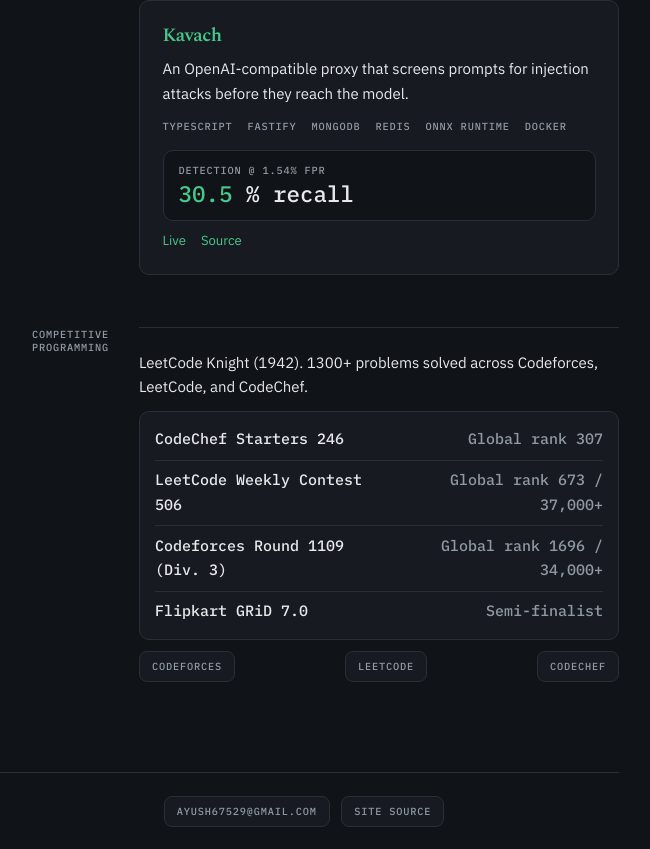
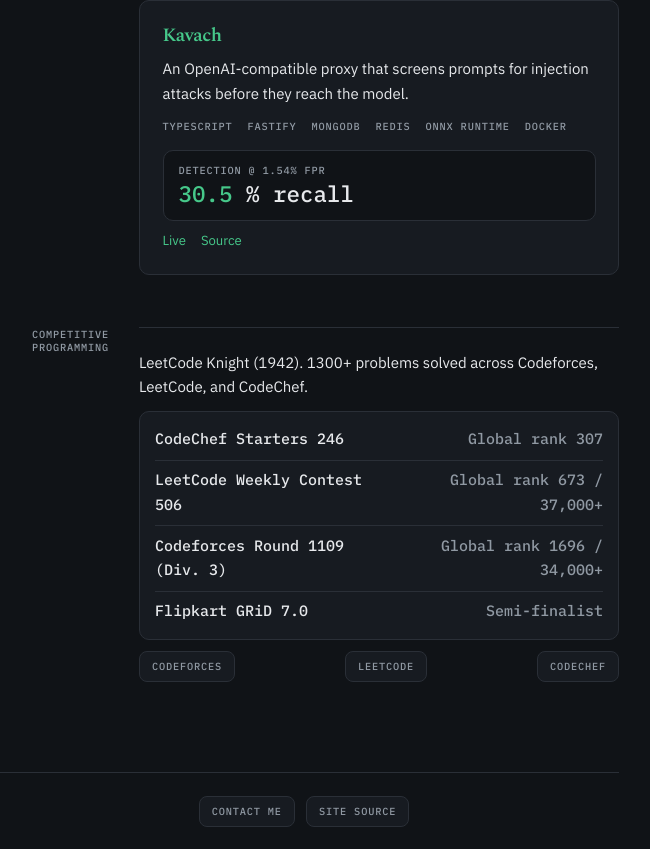
Before and after one commit to Ayush-142/Portfolio, a Next.js app: page / in a window 1280 px wide. Shown: the part 1604-2453 px from the top of the page, without its empty margins (336-986 px from the left). Built offline with nearby package versions, Linux system fonts and the light colour scheme.

Commit message:
footer change

```diff
--- a/components/Footer.tsx
+++ b/components/Footer.tsx
@@ -8,7 +8,7 @@
       <div className="flex flex-wrap justify-center gap-3">
         {email ? (
           <a href={email.href} className="pill label">
-            {email.href.replace("mailto:", "")}
+            Contact Me
           </a>
         ) : null}
         <a href={profile.footerRepo} className="pill label">
```
